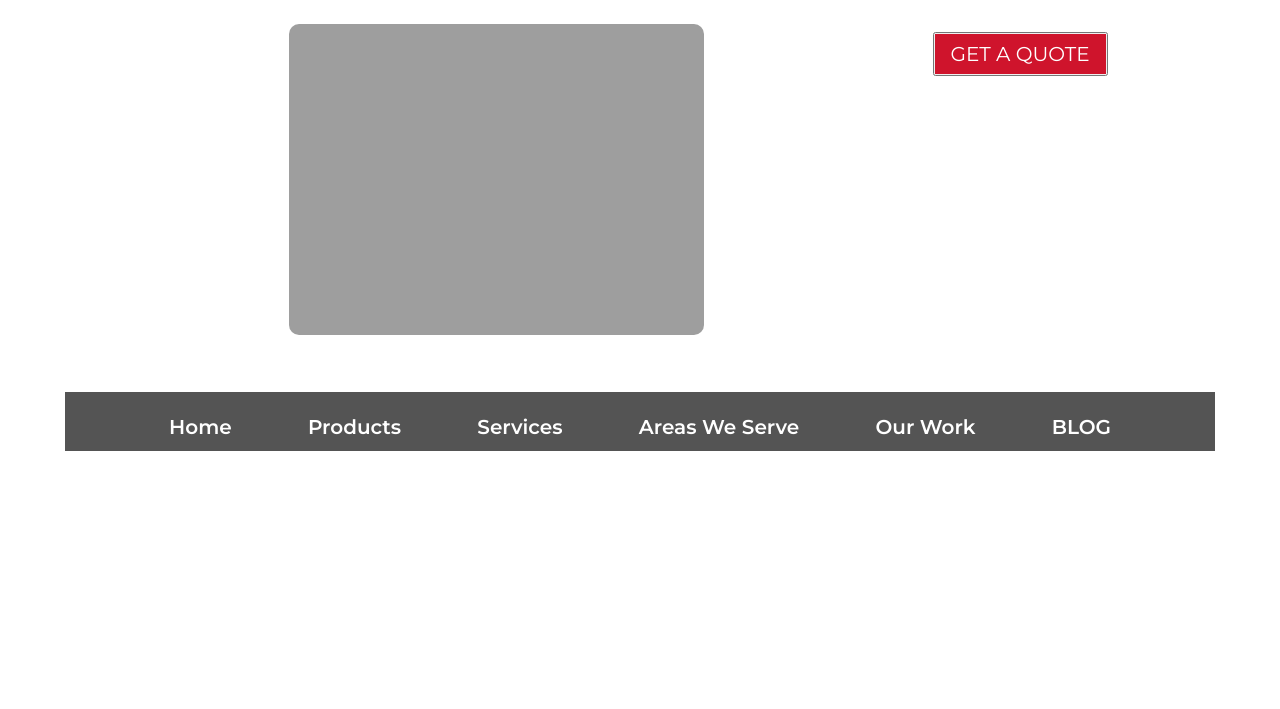
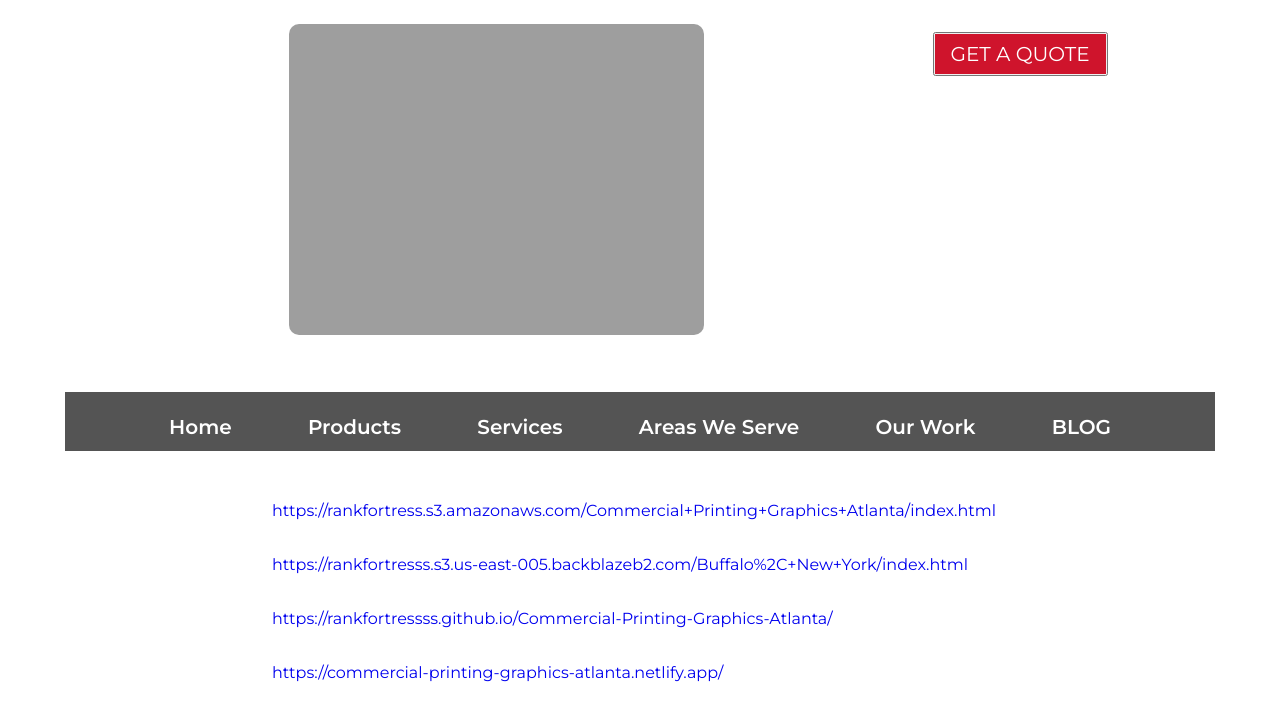
Before and after one commit to rankfortressss/Commercial-Printing-Graphics-Atlanta, a plain HTML site: page index.html in a window 1280 px wide. Shown: the part 7752-8461 px from the top of the page. Before the commit the page ends 8401 px from the top, so only its background shows below. Drawn offline with Linux system fonts and the light colour scheme.

Commit message:
Add files via upload

```diff
--- a/index.html
+++ b/index.html
@@ -200,13 +200,13 @@
             <br>
             <!--Links-->
             <section style="padding-left: 20%;padding-right: 20%;">
-                <a target="_bLank" href=""></a><br>
+                <a target="_bLank" href="https://rankfortress.s3.amazonaws.com/Commercial+Printing+Graphics+Atlanta/index.html">https://rankfortress.s3.amazonaws.com/Commercial+Printing+Graphics+Atlanta/index.html</a><br>
                 <br>
-                <a target="_bLank" href=""></a><br>
+                <a target="_bLank" href="https://rankfortresss.s3.us-east-005.backblazeb2.com/Buffalo%2C+New+York/index.html">https://rankfortresss.s3.us-east-005.backblazeb2.com/Buffalo%2C+New+York/index.html</a><br>
                 <br>
-                <a target="_bLank" href=""></a><br>
+                <a target="_bLank" href="https://rankfortressss.github.io/Commercial-Printing-Graphics-Atlanta/">https://rankfortressss.github.io/Commercial-Printing-Graphics-Atlanta/</a><br>
                 <br>
-                <a target="_bLank" href=""></a><br>
+                <a target="_bLank" href="https://commercial-printing-graphics-atlanta.netlify.app/">https://commercial-printing-graphics-atlanta.netlify.app/</a><br>
                 <br>
             </section>
 
```
